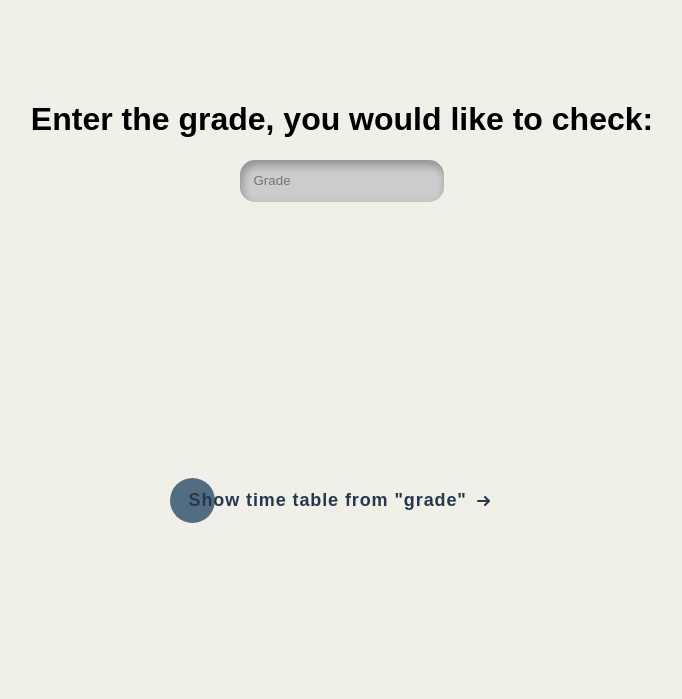
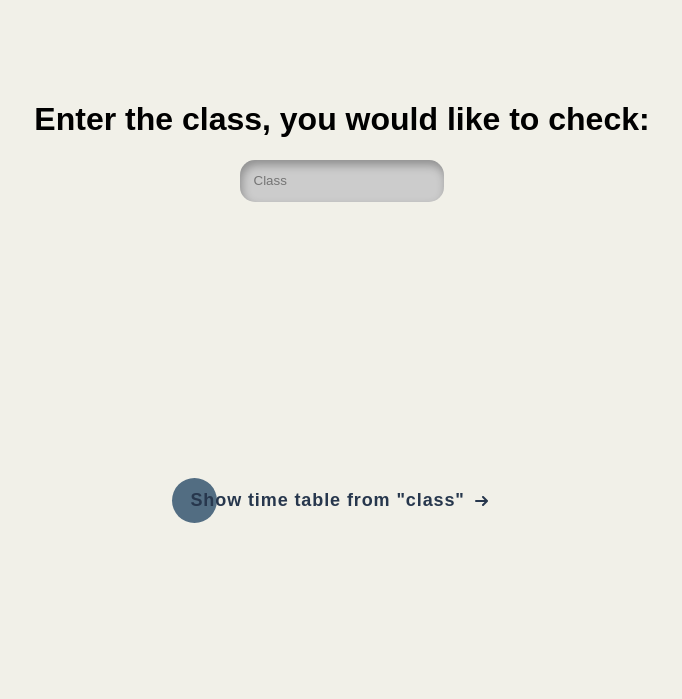
Before and after one commit to MikaGriebsch/Planner, a Django app: page / in a window 1280 px wide. Shown: the top 699 px of the page, without its empty margins (298-980 px from the left). Run offline with Django 5.2, Linux system fonts and the light colour scheme; data comes from the database, SQL or seed files in the repository.

Commit message:
In index.html "grade" zu "class" geändert

```diff
--- a/templates/index.html
+++ b/templates/index.html
@@ -10,10 +10,10 @@
 </head>
 <div>
     <div class="loader">
-        <h1>Enter the grade, you would like to check:</h1>
-        <input type="text" autocomplete="off" name="text" class="input" placeholder="Grade">
+        <h1>Enter the class, you would like to check:</h1>
+        <input type="text" autocomplete="off" name="text" class="input" placeholder="Class">
         <button class="slider">
-            <span>Show time table from "grade"</span>
+            <span>Show time table from "class"</span>
             <svg width="15px" height="10px" viewBox="0 0 13 10">
                 <path d="M1,5 L11,5"></path>
                 <polyline points="8 1 12 5 8 9"></polyline>
```
